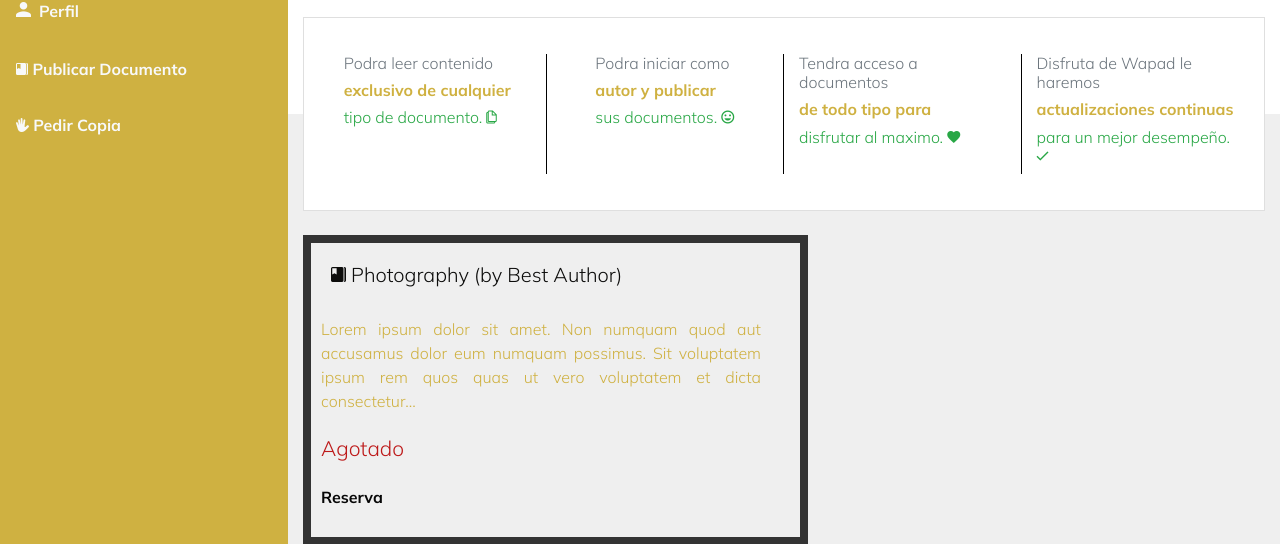
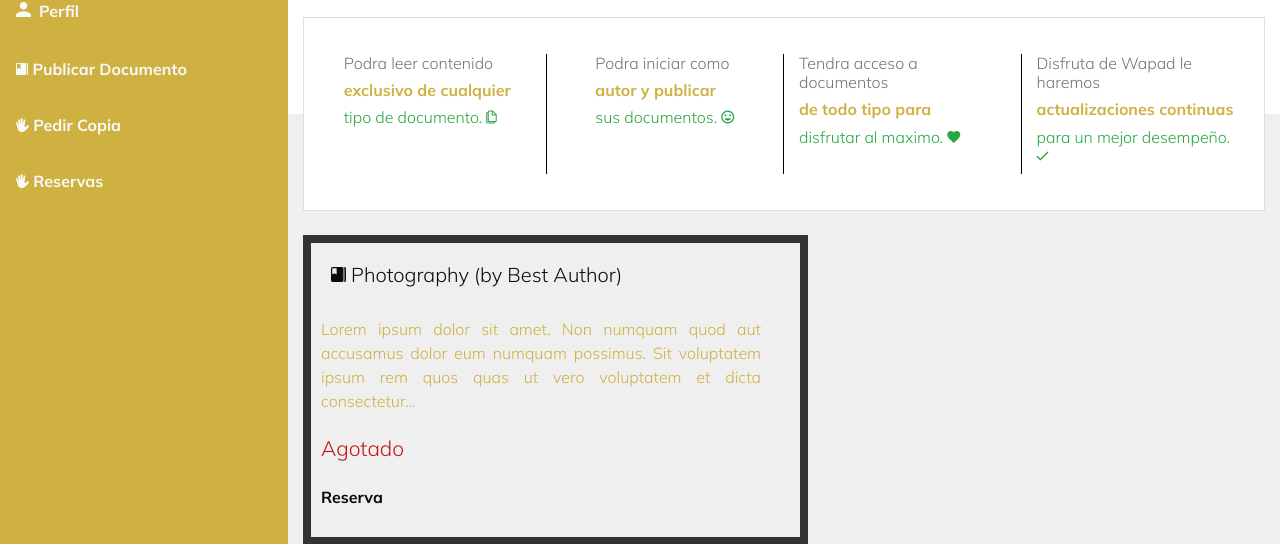
Before and after one commit to jcalvarezR/ProyectoCorteTres, a PHP site: page /DashboardUsuario.php in a window 1280 px wide. Shown: the part 194-738 px from the top of the page. Run offline with PHP 8.4, Linux system fonts and the light colour scheme; the visitor is signed in with stand-in values (Sample User, id 1); data that the repository does not hold is empty; some libraries are stand-ins or nearby versions.

Commit message:
Update DashboardUsuario.php

```diff
--- a/DashboardUsuario.php
+++ b/DashboardUsuario.php
@@ -49,7 +49,7 @@ $varsesion = $_SESSION['email'];
                 <a href="Perfil.php" class="d-block text-light p-3"><i class="icon ion-md-person mr-2 lead"></i>Perfil</a>
                 <a href="FormDoc.php" class="d-block text-light p-3"><i class="icon ion-md-bookmarks"></i>  Publicar Documento</a>
                 <a href="PrestamoDocumentos.php" class="d-block text-light p-3"><i class="icon ion-md-hand"></i> Pedir Copia</a>
-
+                <a href="MisReservas.php" class="d-block text-light p-3"><i class="icon ion-md-hand"></i> Reservas</a>
             </div>
         </div>
 
```
